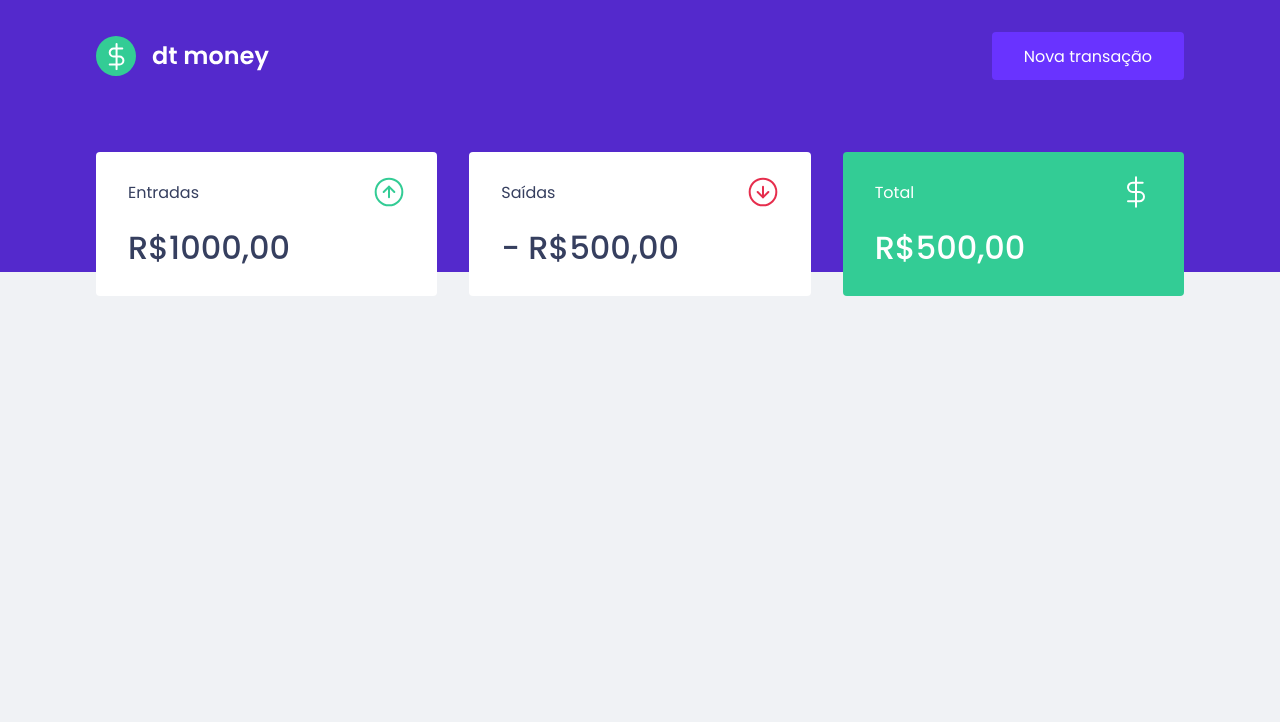
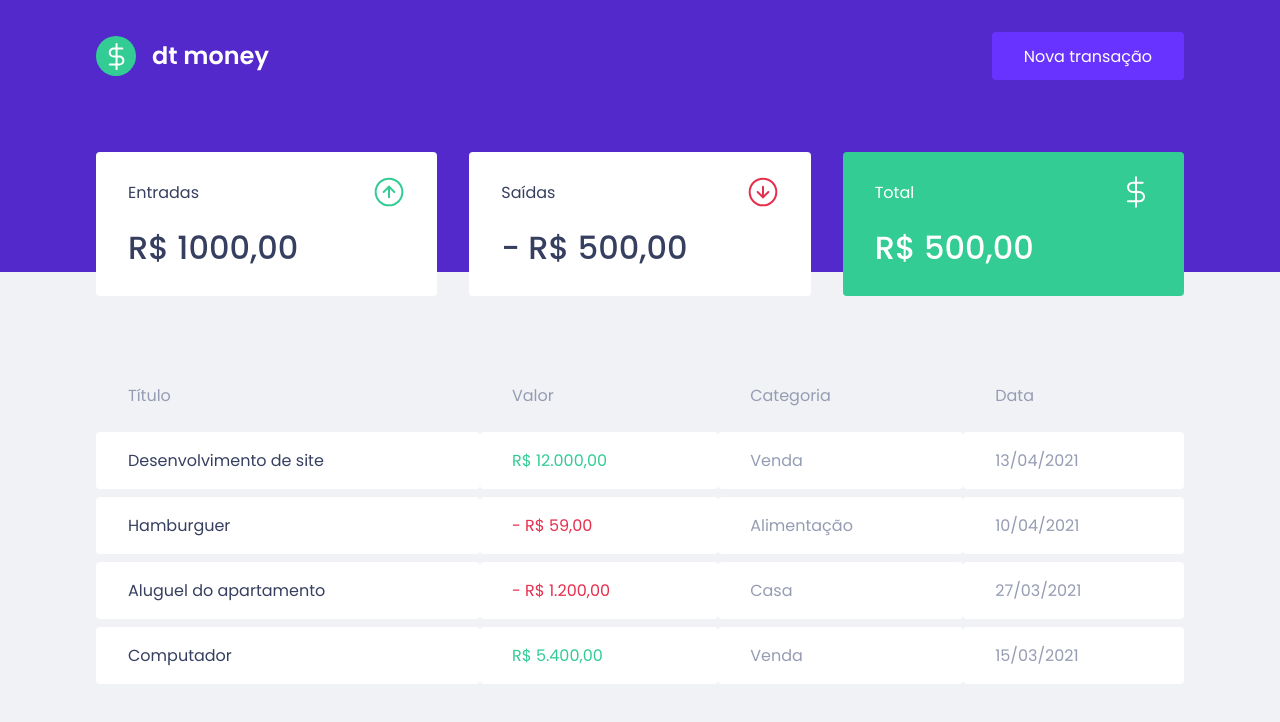
Before and after one commit to IgorSasaki/DTMoney, a React (Create React App) app: page / in a window 1280 px wide. Shown: the top 722 px of the page. Built offline with nearby package versions, Linux system fonts and the light colour scheme.

Commit message:
feat(components transactionstable): implementa a tabela de transições e estilização

```diff
--- a/src/components/Dashboard/index.tsx
+++ b/src/components/Dashboard/index.tsx
@@ -3,6 +3,7 @@ import React from 'react'
 
 // Internal Modules
 import { Summary } from '../Summary'
+import { TransactionsTable } from '../TransactionsTable'
 
 // Styling
 import * as Styled from './styles'
@@ -11,6 +12,8 @@ export const Dashboard: React.FC = () => {
   return (
     <Styled.Container>
       <Summary />
+
+      <TransactionsTable />
     </Styled.Container>
   )
 }
--- a/src/components/Summary/index.tsx
+++ b/src/components/Summary/index.tsx
@@ -18,7 +18,7 @@ export const Summary: React.FC = () => {
 
           <img src={IncomeImg} alt="Entradas" />
         </header>
-        <strong>R$1000,00</strong>
+        <strong>R$ 1000,00</strong>
       </div>
 
       <div>
@@ -27,7 +27,7 @@ export const Summary: React.FC = () => {
 
           <img src={OutcomeImg} alt="Saídas" />
         </header>
-        <strong>- R$500,00</strong>
+        <strong>- R$ 500,00</strong>
       </div>
 
       <div className="highlight-background">
@@ -36,7 +36,7 @@ export const Summary: React.FC = () => {
 
           <img src={TotalImg} alt="Total" />
         </header>
-        <strong>R$500,00</strong>
+        <strong>R$ 500,00</strong>
       </div>
     </Styled.Container>
   )
--- /dev/null
+++ b/src/components/TransactionsTable/index.tsx
@@ -0,0 +1,52 @@
+// External Modules
+import React from 'react'
+
+// Styling
+import * as Styled from './styles'
+
+export const TransactionsTable: React.FC = () => {
+  return (
+    <Styled.Container>
+      <table>
+        <thead>
+          <tr>
+            <th>Título</th>
+            <th>Valor</th>
+            <th>Categoria</th>
+            <th>Data</th>
+          </tr>
+        </thead>
+
+        <tbody>
+          <tr>
+            <td>Desenvolvimento de site</td>
+            <td className="deposit">R$ 12.000,00</td>
+            <td>Venda</td>
+            <td>13/04/2021</td>
+          </tr>
+
+          <tr>
+            <td>Hamburguer</td>
+            <td className="withdraw">- R$ 59,00</td>
+            <td>Alimentação</td>
+            <td>10/04/2021</td>
+          </tr>
+
+          <tr>
+            <td>Aluguel do apartamento</td>
+            <td className="withdraw">- R$ 1.200,00</td>
+            <td>Casa</td>
+            <td>27/03/2021</td>
+          </tr>
+
+          <tr>
+            <td>Computador</td>
+            <td className="deposit">R$ 5.400,00</td>
+            <td>Venda</td>
+            <td>15/03/2021</td>
+          </tr>
+        </tbody>
+      </table>
+    </Styled.Container>
+  )
+}
--- /dev/null
+++ b/src/components/TransactionsTable/styles.ts
@@ -0,0 +1,40 @@
+// External Modules
+import styled from 'styled-components'
+import { Colors } from '../../libraries/Color'
+
+export const Container = styled.main`
+  margin-top: 4rem;
+
+  table {
+    width: 100%;
+    border-spacing: 0 0.5rem;
+
+    th {
+      color: ${Colors.text};
+      font-weight: 400;
+      padding: 1rem 2rem;
+      text-align: left;
+      line-height: 1.5rem;
+    }
+
+    td {
+      padding: 1rem 2rem;
+      border: 0;
+      background: ${Colors.principalShape};
+      color: ${Colors.text};
+      border-radius: 0.25rem;
+
+      &:first-child {
+        color: ${Colors.title};
+      }
+
+      &.deposit {
+        color: ${Colors.green};
+      }
+
+      &.withdraw {
+        color: ${Colors.red};
+      }
+    }
+  }
+`
```
